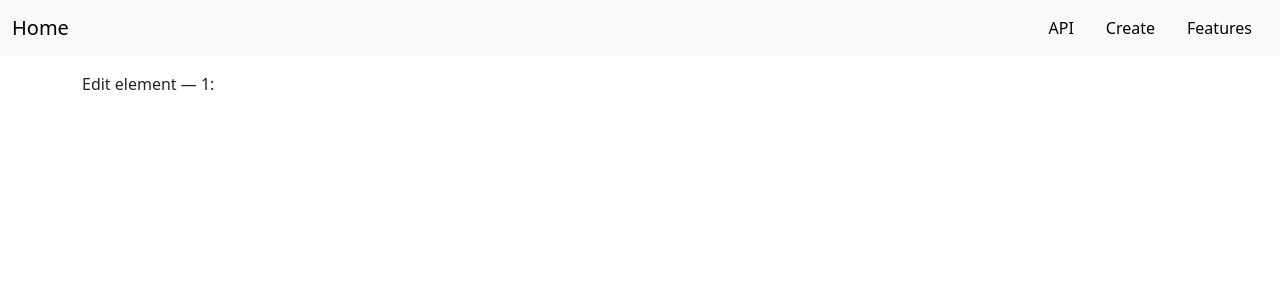
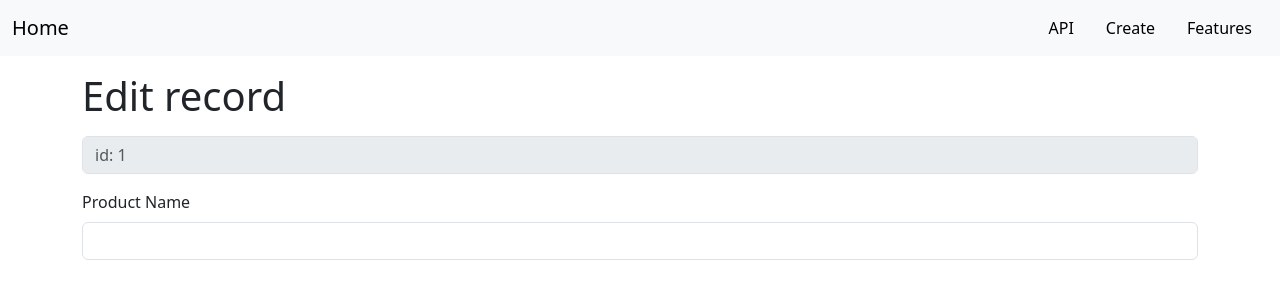
Before and after one commit to 999-juiceWRLD/node-product-api, a React app in the folder client/: page /api/edit/1 in a window 1280 px wide. Shown: the top 300 px of the page. Built offline with nearby package versions, Linux system fonts and the light colour scheme; no server answers; the HTML template or start-up script is replaced by a standard one.

Commit message:
edit page

```diff
--- a/client/src/components/edit/EditForm.component.jsx
+++ b/client/src/components/edit/EditForm.component.jsx
@@ -1,15 +1,55 @@
-import { useParams } from "react-router-dom";
-
-// name
-// quantity
-// price
+import { useState, useEffect } from "react"
+import { useParams } from "react-router-dom"
+import PropTypes from "prop-types"
+import axios from "axios"
 
 export const EditForm = () => {
 
+    const [values, setValues] = useState({ name: '', quantity: '', price: '' })
     const { id } = useParams();
+
+    const url = 'http://localhost:3000/api';
+
+    useEffect(() => {
+        axios.get(`${url}/product/${id}`)
+            .then(axiRes => { return axiRes.data})
+            .then(resData => { return resData.data })
+            .then(necessaryData => {
+                const form = {
+                    name: necessaryData.name,
+                    quantity: necessaryData.quantity,
+                    price: necessaryData.price
+                }
+                setValues(form)
+            })
+            .catch(err => { console.log(err) })
+    }, [id]);
+    const setParam = (name) => {
+        // console.log(name);
+        return ({ target: { value } }) => {
+            setValues(oldValues => ({...oldValues, [name]: value }));
+        }
+    }
+
     return (
-        <div className="input-group mb-3">
-            <p>Edit element — {id}:</p>
+        <div>
+            <h1 className="my-3">Edit record</h1>
+            <form className="mt-2" action="PATCH">
+                <div className="mb-3">
+                <input className="form-control" id="disabledInput" type="text" placeholder={`id: ${id}`} disabled />
+                </div>
+                <div className="mb-3">
+                    <label className="form-label">Product Name</label>
+                    <input type="text" value={values.name} required className="form-control" id="name"
+                           onChange={setParam('name')}/>
+                </div>
+            </form>
         </div>
     );
 }
+
+EditForm.propTypes = {
+    name: PropTypes.string,
+    quantity: PropTypes.number,
+    price: PropTypes.number
+}
```
